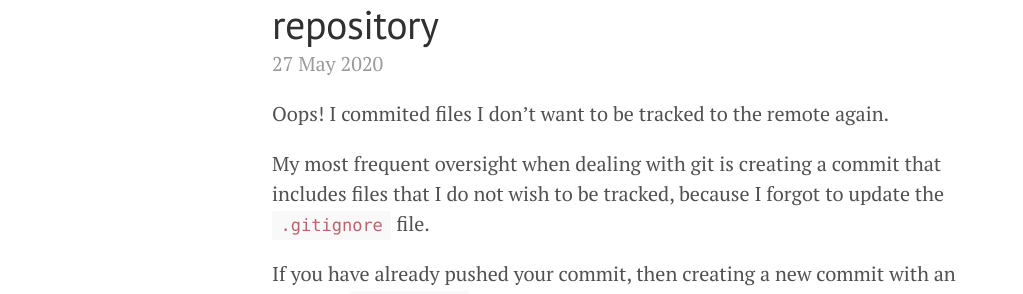
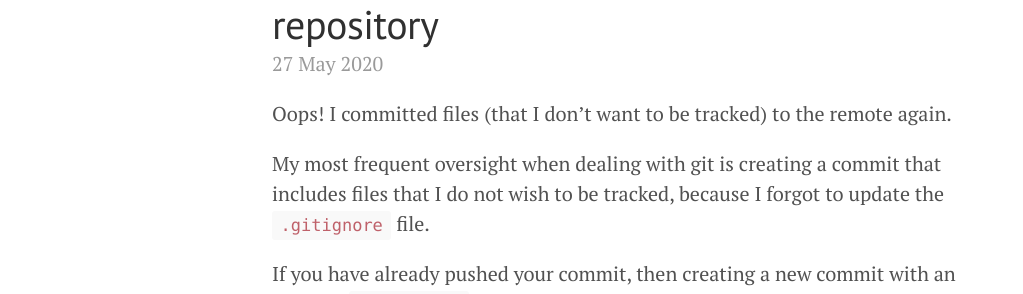
Before and after one commit to elrhaff/elrhaff.github.io, a Jekyll site: the page built from _posts/2020-05-27-remove-files-from-remote-git.md, in a window 1280 px wide. Shown: the part 183-477 px from the top of the page, without its empty margins (8-1031 px from the left). Built offline with Jekyll 4.4.1, drawn with Linux system fonts in a browser that asks for light colours; comment, search, counter and statistics services are not loaded.

Commit message:
rephrase

```diff
--- a/_posts/2020-05-27-remove-files-from-remote-git.md
+++ b/_posts/2020-05-27-remove-files-from-remote-git.md
@@ -4,7 +4,7 @@
 comments: true
 ---
 
-Oops! I commited files I don't want to be tracked to the remote again.
+Oops! I committed files (that I don't want to be tracked) to the remote again.
 
 My most frequent oversight when dealing with git is creating a commit that includes files that I do not wish to be tracked, because I forgot to update the `.gitignore` file.
 
```
